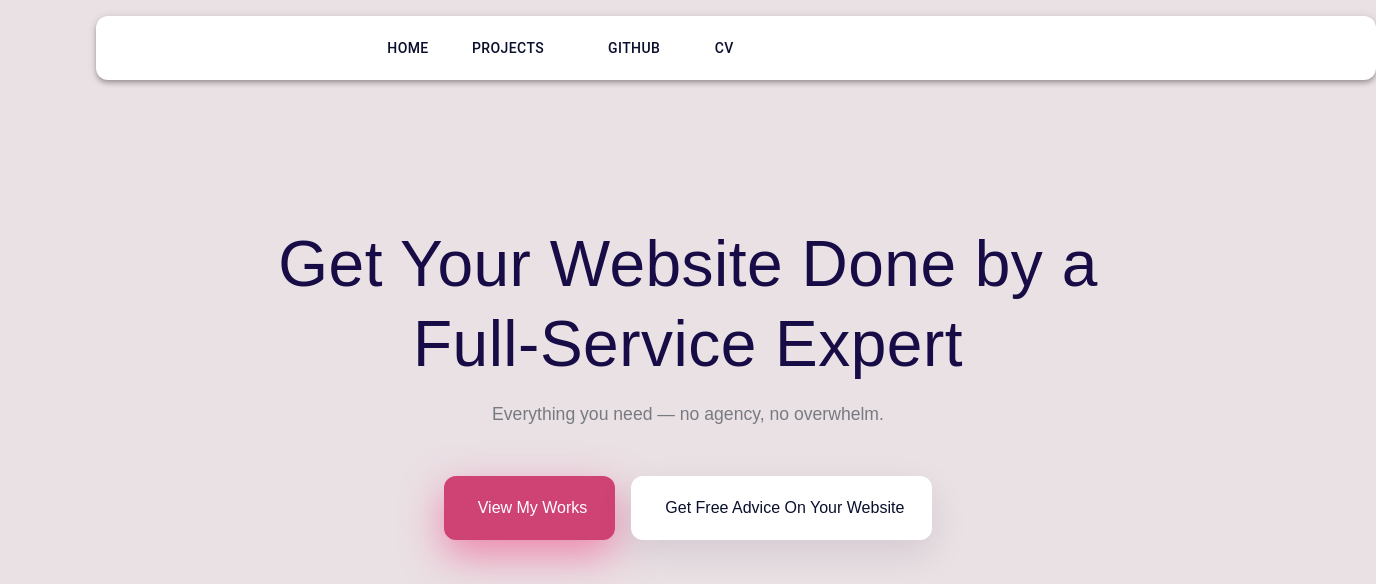
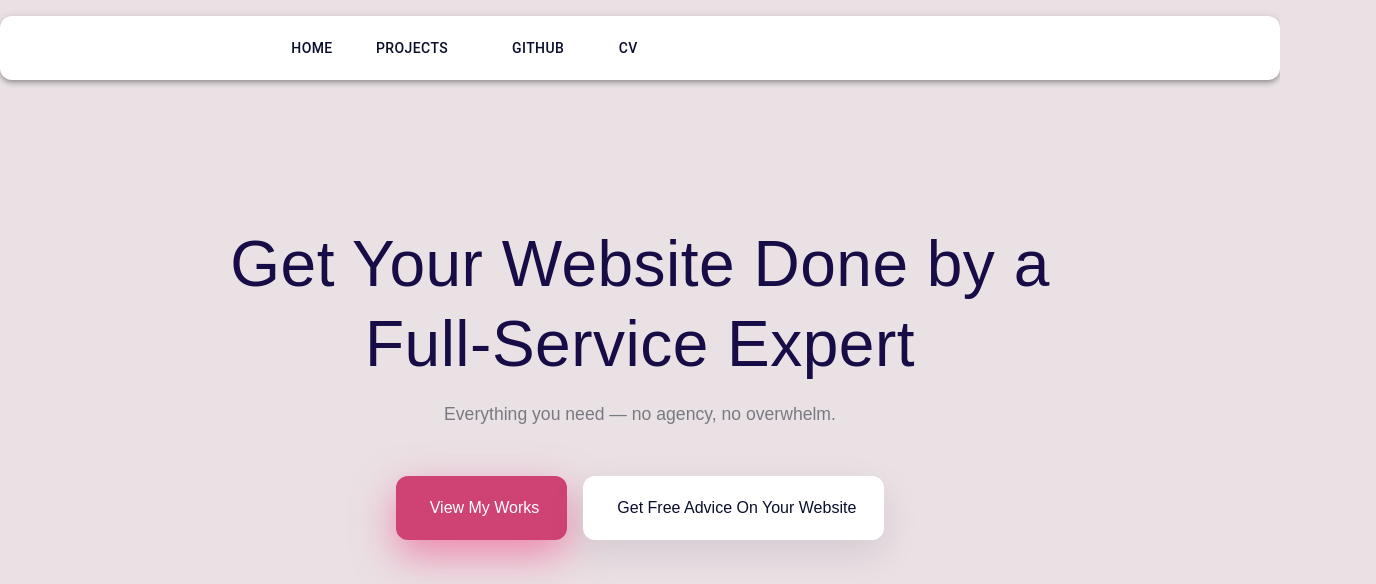
Before and after one commit to juliataro/portfolio-website, a React (Vite) app: page / in a window 1280 px wide. Shown: the top 584 px of the page, 1376 px wide, since content can reach past the window. Built offline with nearby package versions, Linux system fonts and the light colour scheme; some icons are missing; a web font is replaced by a local one.

Commit message:
app-bar delete

```diff
--- a/src/components/navigation/Nav.css
+++ b/src/components/navigation/Nav.css
@@ -6,10 +6,6 @@
   z-index: 1000;
   margin-top: 50px;
   border-radius: 12px;
-}
-
-AppBar {
-  margin-left: 20%;
 }
 
 .nav-content {
--- a/src/index.css
+++ b/src/index.css
@@ -66,7 +66,7 @@ a {
 header {
   text-align: center;
   margin-top: 1rem;
-  margin-left: 6rem;
+
   margin-bottom: 2rem;
   font-family: Cal Sans, sans-serif;
   border-radius: 12px;
```
